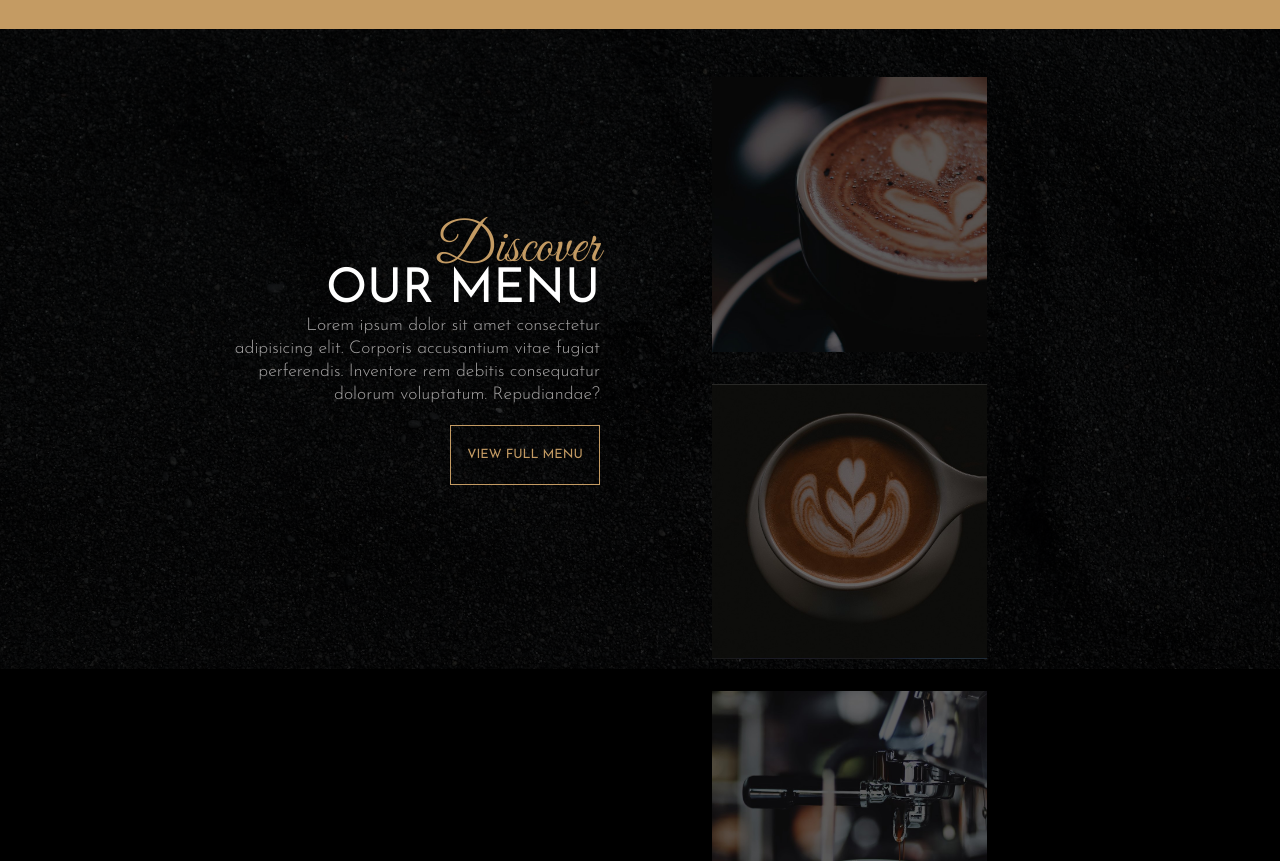
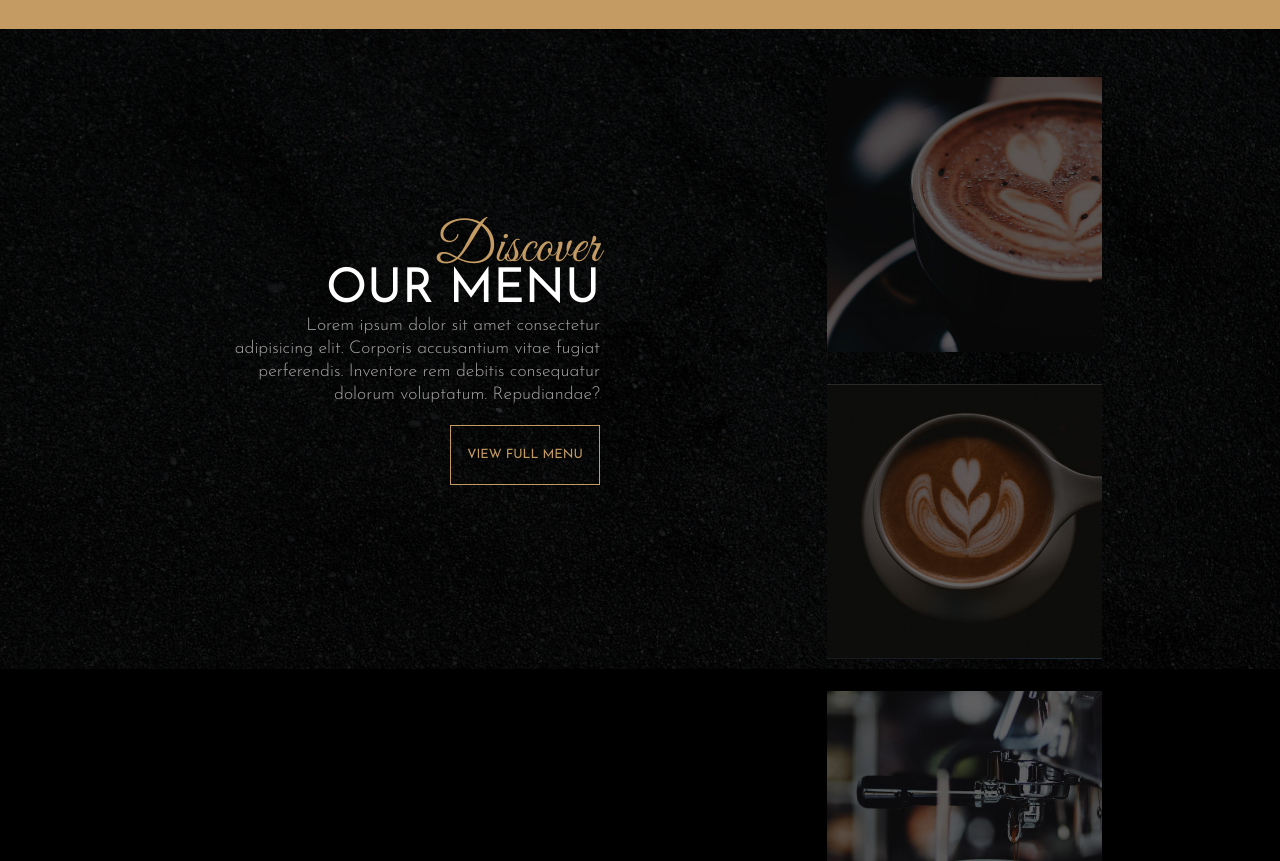
Before and after one commit to Ameer2000Mzori/Coffee-House, a website built with webpack: page src/index.html in a window 1280 px wide. Shown: the part 1051-1912 px from the top of the page. Built offline with nearby package versions, Linux system fonts and the light colour scheme.

Commit message:
added responsvness sizes lader

```diff
--- a/src/style.scss
+++ b/src/style.scss
@@ -784,13 +784,14 @@ body {
       z-index: 4;
 
       .menu-Right-Wrap {
-        width: 80%;
+        width: 100%;
         height: 100%;
         display: flex;
         flex-direction: row;
         flex-wrap: wrap;
         text-align: center;
         align-items: center;
+        justify-content: center;
         margin: 1rem;
         position: relative;
         z-index: 4;
@@ -814,3 +815,15 @@ body {
     }
   }
 }
+
+@media screen and (max-width: 1440px) {
+  // 1440px
+}
+
+@media screen and (max-width: 1040px) {
+  // 1040px
+}
+
+@media screen and (max-width: 768px) {
+  // 768px
+}
```
Also changed, not shown: src/style.css, 1 other file.
